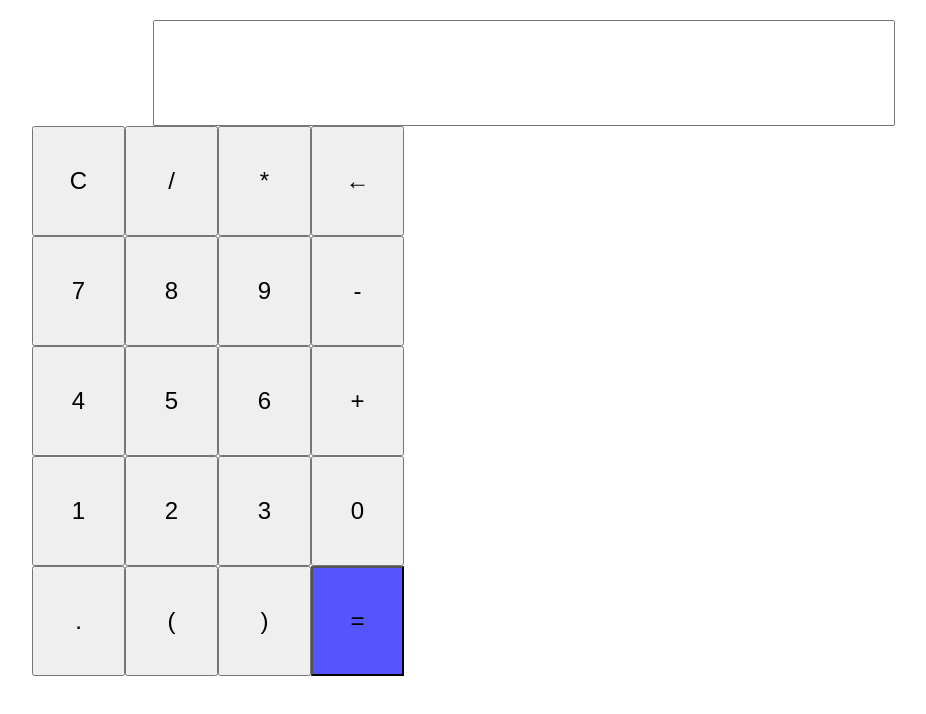
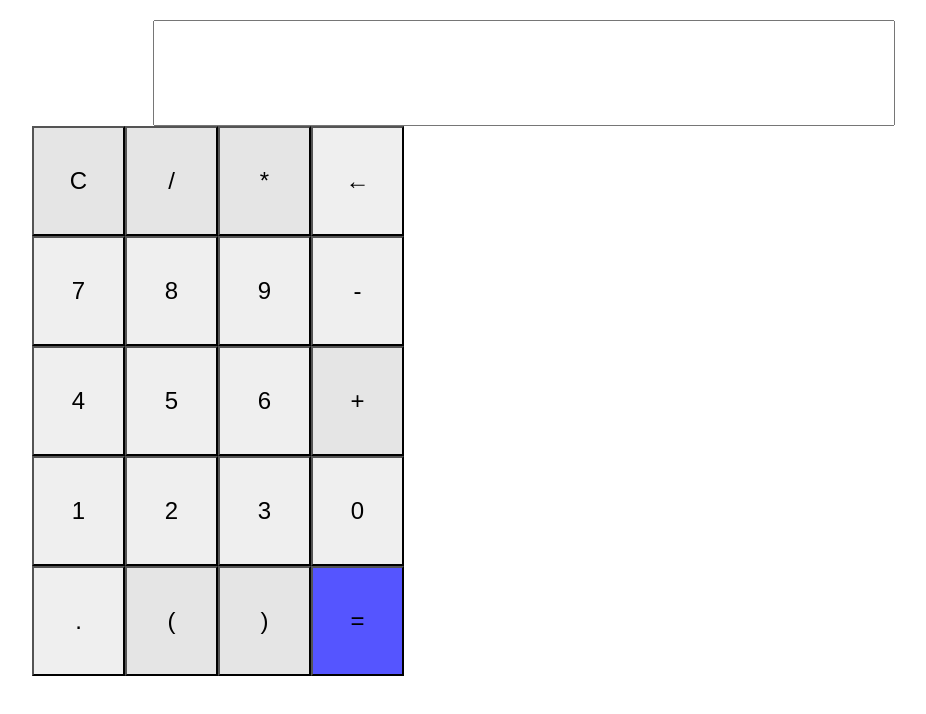
Before and after one commit to acciojob/calculator-js-2-misterKumar, a website: page main.html in a window 1280 px wide. Shown: the whole page, without its empty margins (116-1042 px from the left). Drawn offline with Linux system fonts and the light colour scheme.

Commit message:
created a submission

```diff
--- a/main.html
+++ b/main.html
@@ -9,11 +9,11 @@
   </head>
   <body>
     <div class="calculator">
-      <input type="text" id="display"  />
+      <input type="text" id="display" />
       <div class="buttons">
         <button id="C">C</button>
         <button id="divi">/</button>
-        <button id="*">*</button>
+        <button id="multiply">*</button>
         <button id="back">←</button>
         <button id="7">7</button>
         <button id="8">8</button>
--- a/styles.css
+++ b/styles.css
@@ -20,6 +20,7 @@ button {
   height: 110px;
   font-size: 24px;
   margin: 0px;
+	border-width:2px;
 }
 
 .buttons {
@@ -59,11 +60,23 @@ button#cl {
 	grid-column: span 2;
 } */
 button#divi,
-button#*,
-button#-,
+button#multiply,
+button#minus,
 button#plus,
 button#op,
 button#cl,
 button#C {
-  background-color: #5555FF;
+  background-color: #E5E5E5;
+  transition: background-color 0.3s; /* Add a smooth transition effect */
+
 }
+/*
+button#divi:hover,
+button#multiply:hover,
+button#minus:hover,
+button#plus:hover,
+button#op:hover,
+button#cl:hover,
+button#C:hover {
+  background-color: #3333FF;
+} */
```
